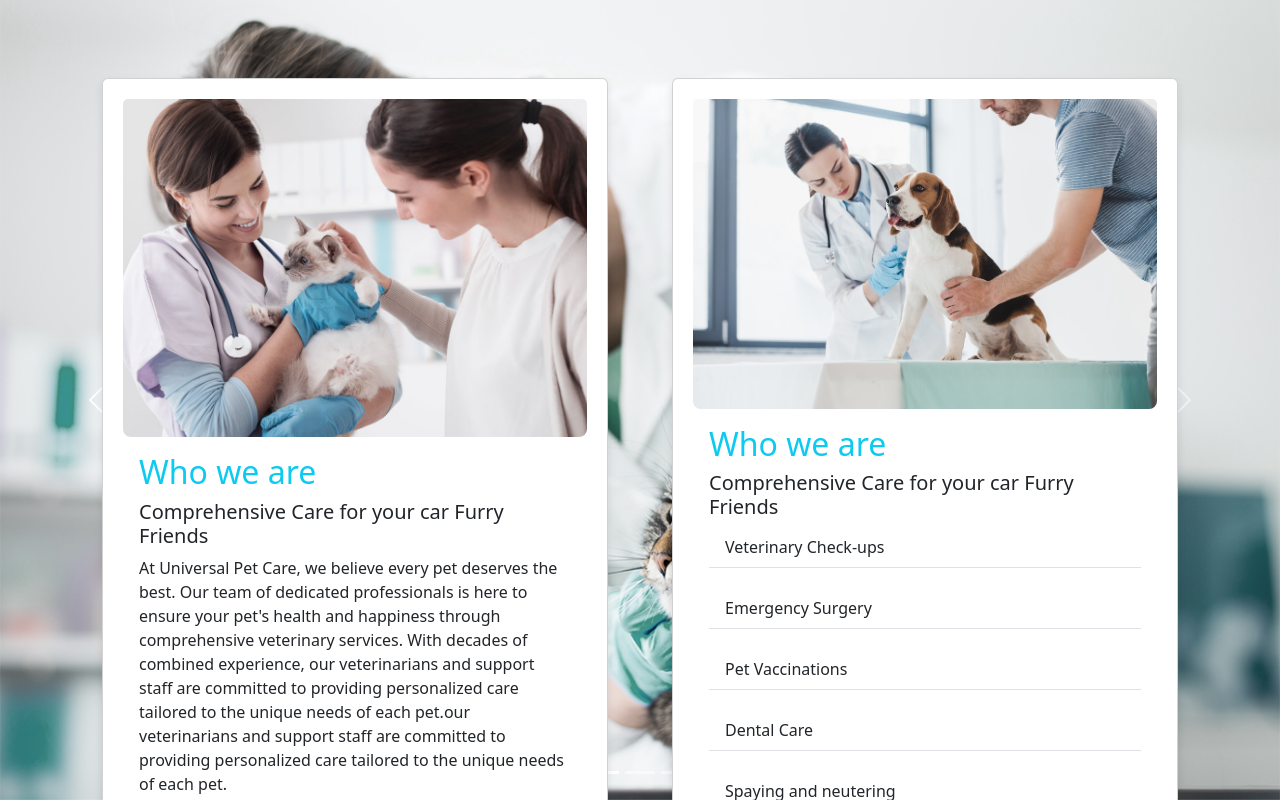
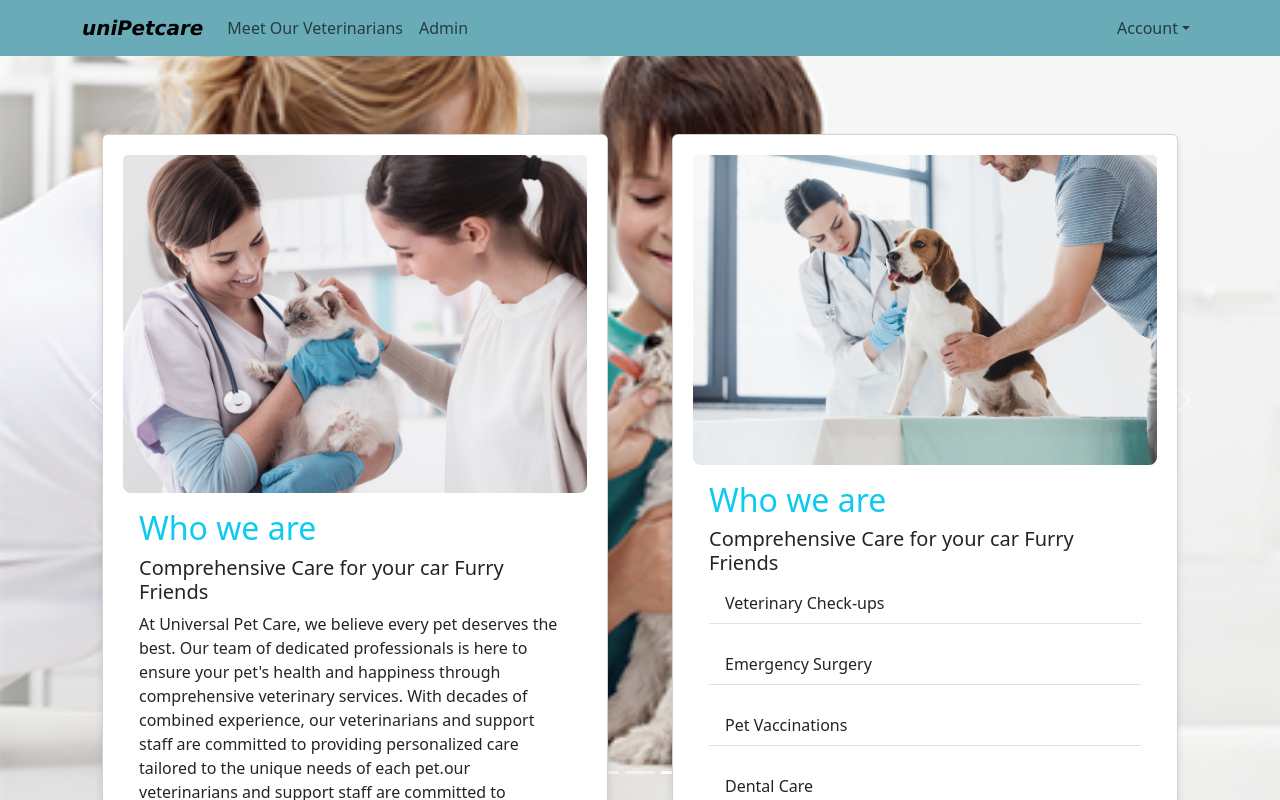
Before and after one commit to kaloumbi/udemy_universal_pet_cart_app-frontend, a React (Vite) app: page / in a window 1280 px wide. Shown: the top 800 px of the page. Built offline with nearby package versions, Linux system fonts and the light colour scheme.

Commit message:
mise en place du navbar

```diff
--- /dev/null
+++ b/src/components/layout/NavBar.jsx
@@ -0,0 +1,51 @@
+import React from "react";
+import { Container, Nav, Navbar, NavDropdown } from "react-bootstrap";
+import { Link } from "react-router-dom";
+
+const NavBar = () => {
+  return (
+    <Navbar expand="lg" sticky="top" className="nav-bg">
+      <Container>
+        <Navbar.Brand to={"/"} as={Link} className="nav-home">
+          uniPetcare
+        </Navbar.Brand>
+        <Navbar.Toggle aria-controls="responsive-navbar-nav" />
+        <Navbar.Collapse id="responsive-navbar-nav">
+          <Nav className="me-auto">
+            <Nav.Link to={"/doctors"} as={Link}>
+              Meet Our Veterinarians
+            </Nav.Link>
+            <Nav.Link to={"/admin-dashboard"} as={Link}>
+              Admin
+            </Nav.Link>
+          </Nav>
+          <Nav>
+            <NavDropdown title="Account" id="basic-nav-dropdown">
+              <NavDropdown.Item to={"/user-dashboard"} as={Link}>
+                Register
+              </NavDropdown.Item>
+              <NavDropdown.Divider />
+              <NavDropdown.Item to={"/user-dashboard"} as={Link}>
+                Login
+              </NavDropdown.Item>
+              <NavDropdown.Divider />
+              <NavDropdown.Item to={"/user-dashboard"} as={Link}>
+                My Dashboard
+              </NavDropdown.Item>
+              <NavDropdown.Divider />
+              <NavDropdown.Item to={"/admin-dashboard"} as={Link}>
+                Admin Dashboard
+              </NavDropdown.Item>
+              <NavDropdown.Divider />
+              <NavDropdown.Item to={"/logout"} as={Link}>
+                Logout
+              </NavDropdown.Item>
+            </NavDropdown>
+          </Nav>
+        </Navbar.Collapse>
+      </Container>
+    </Navbar>
+  );
+};
+
+export default NavBar;
--- a/src/components/layout/RootLayout.jsx
+++ b/src/components/layout/RootLayout.jsx
@@ -1,11 +1,13 @@
 import React from "react";
 import { Outlet } from "react-router-dom";
 import BackgroundImageSlider from "../common/BackgroundImageSlider";
+import NavBar from "./NavBar";
 
 const RootLayout = () => {
   return (
     <main>
-        <BackgroundImageSlider/>
+      <NavBar />
+      <BackgroundImageSlider />
       <div>
         <Outlet />
       </div>
```
